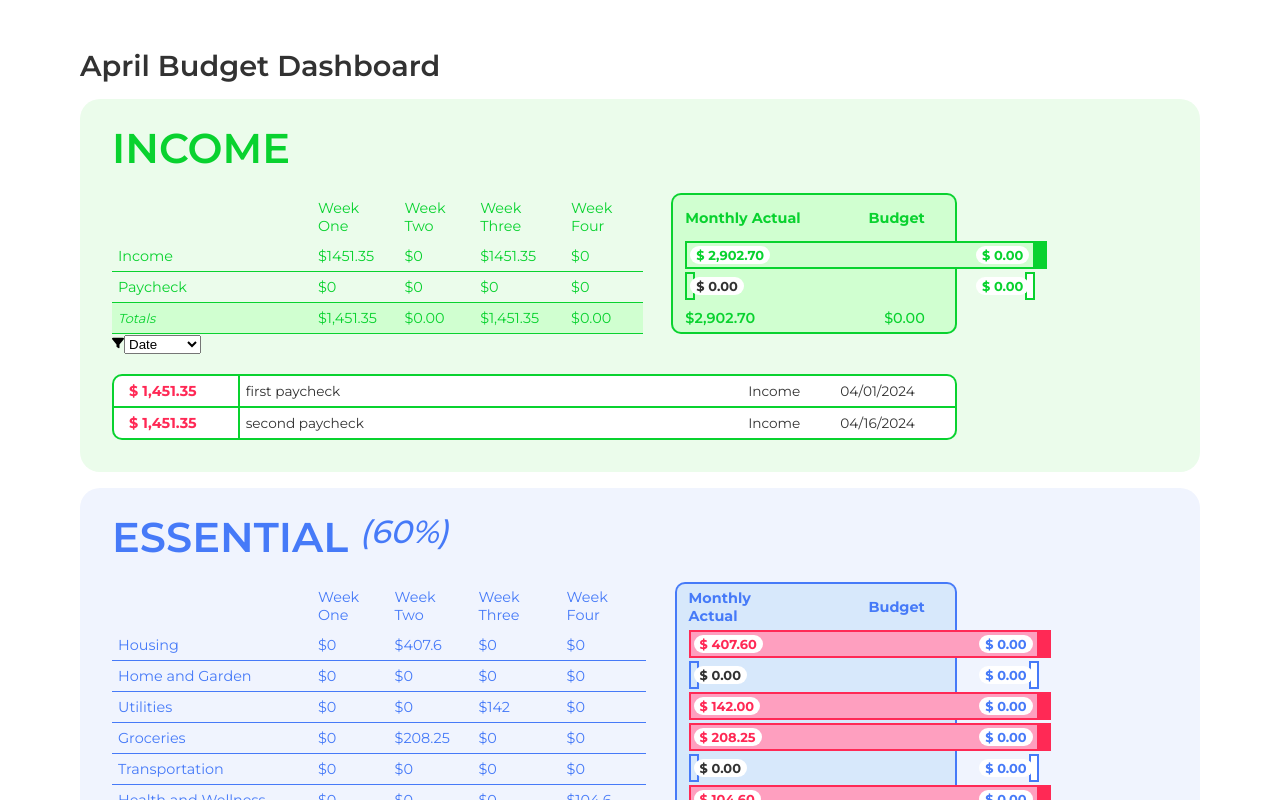
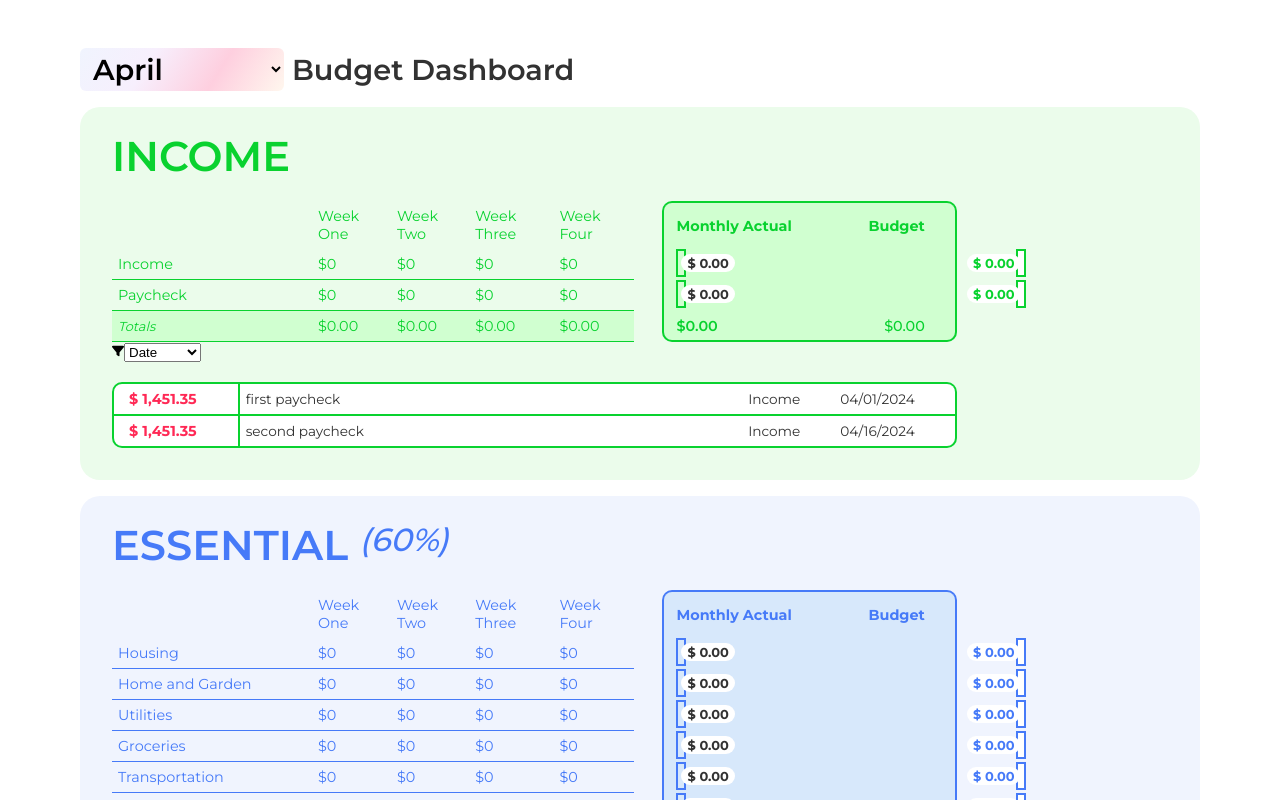
Before and after one commit to rubybeaches/BetterBudgetBuilds, a Next.js app: page /dashboard in a window 1280 px wide. Shown: the top 800 px of the page. Built offline with nearby package versions, Linux system fonts and the light colour scheme.

Commit message:
add base for month selections

```diff
--- a/src/app/components/Dashboard/SummaryTable.tsx
+++ b/src/app/components/Dashboard/SummaryTable.tsx
@@ -13,7 +13,7 @@ const SummaryTable = ({
 }) => {
   const newDate = new Date();
   const fullYear = newDate.getFullYear();
-  const month = newDate.getMonth();
+  let month = newDate.getMonth() + 1;
 
   const weeksInMonth = (year: number, month: number, weekCount: number) => {
     const lastDay = new Date(year, month + 1, 0).getDate();
--- a/src/app/dashboard/page.css
+++ b/src/app/dashboard/page.css
@@ -1,6 +1,17 @@
 .monthTitle {
   font-size: 1.8em;
   font-weight: 600;
+}
+
+.monthTitle select {
+  font-size: 1em;
+  font-weight: 600;
+  font-family: Montserrat;
+  border: none;
+  outline: none;
+  background: linear-gradient(122deg, #f0f4fe, #f7effd, #fecfdf, #fff7ee);
+  padding: 3px 9px;
+  border-radius: 6px;
 }
 
 .section {
@@ -8,97 +19,97 @@
   border-radius: 20px;
 }
 
-.section>h1 {
+.section > h1 {
   font-size: 2.6em;
   text-transform: uppercase;
   font-weight: 600;
 }
 
-.section>h1>em {
+.section > h1 > em {
   font-weight: 500;
   font-size: 2rem;
   vertical-align: text-top;
 }
 
-.section>table#summaryTable,
-.section>table#expenseTable {
+.section > table#summaryTable,
+.section > table#expenseTable {
   border-collapse: separate;
   border-spacing: 0px;
-    font-size: .9em;
+  font-size: 0.9em;
   margin-top: 20px;
   width: 80%;
 }
 
-.section>table#expenseTable {
+.section > table#expenseTable {
   color: #323232;
 }
 
-.section>table#summaryTable tr:not(:first-child) td {
+.section > table#summaryTable tr:not(:first-child) td {
   border-bottom: 1px solid;
 }
 
-.section>table#expenseTable tr td {
+.section > table#expenseTable tr td {
   border-bottom: 2px solid;
   padding-right: 15px;
 }
 
-.section>table#expenseTable tr td:nth-child(2) {
+.section > table#expenseTable tr td:nth-child(2) {
   min-width: 400px;
 }
 
-.section>table#expenseTable tr:first-child td {
+.section > table#expenseTable tr:first-child td {
   border-top: 2px solid;
 }
 
-.section>table#expenseTable tr td.expenseAmount {
-    color: #FF2955;
+.section > table#expenseTable tr td.expenseAmount {
+  color: #ff2955;
   font-weight: 700;
   padding-left: 15px;
 }
 
-.section>table#expenseTable tr td:not(:first-child) {
-    font-size: .95em;
+.section > table#expenseTable tr td:not(:first-child) {
+  font-size: 0.95em;
 }
 
-.section>table#expenseTable tr td:first-child {
+.section > table#expenseTable tr td:first-child {
   border-left: 2px solid;
 }
 
-.section>table#expenseTable tr td:first-child,
-.section>table#expenseTable tr td:last-child {
+.section > table#expenseTable tr td:first-child,
+.section > table#expenseTable tr td:last-child {
   border-right: 2px solid;
 }
 
-.section>table#expenseTable tr:first-child td:first-child {
+.section > table#expenseTable tr:first-child td:first-child {
   border-top-left-radius: 10px;
 }
 
-.section>table#expenseTable tr:first-child td:last-child {
+.section > table#expenseTable tr:first-child td:last-child {
   border-top-right-radius: 10px;
 }
 
-.section>table#expenseTable tr:last-child td:first-child {
+.section > table#expenseTable tr:last-child td:first-child {
   border-bottom-left-radius: 10px;
 }
 
-.section>table#expenseTable tr:last-child td:last-child {
+.section > table#expenseTable tr:last-child td:last-child {
   border-bottom-right-radius: 10px;
 }
 
-.section>table#summaryTable td,
-.section>table#expenseTable td {
+.section > table#summaryTable td,
+.section > table#expenseTable td {
   padding: 6px 1em 6px 6px;
 }
 
-.section>table#expenseTable td {
+.section > table#expenseTable td {
   background-color: #fff;
 }
 
-.section>table#summaryTable td:first-child {
+.section > table#summaryTable td:first-child {
   min-width: 200px;
 }
 
-.section>table#summaryTable td#summaryMonthly {
+.section > table#summaryTable td#summaryMonthly {
   border: solid 2px;
   border-radius: 10px 0 0 0;
   border-width: 2px 0 0 2px;
@@ -106,7 +117,7 @@
   padding: 0 12px;
 }
 
-.section>table#summaryTable td#summaryBudget {
+.section > table#summaryTable td#summaryBudget {
   border: solid 2px;
   border-radius: 0 10px 0 0;
   border-width: 2px 2px 0 0;
@@ -116,7 +127,7 @@
   padding: 0 30px;
 }
 
-.section>table#summaryTable tr td.summaryProgressBar {
+.section > table#summaryTable tr td.summaryProgressBar {
   border: solid 2px;
   border-width: 0 2px 0 2px;
   position: relative;
@@ -124,7 +135,7 @@
   padding: 0 12px;
 }
 
-.section>table#summaryTable tr td.summaryProgressBar span {
+.section > table#summaryTable tr td.summaryProgressBar span {
   display: flex;
   justify-content: space-between;
   position: absolute;
@@ -154,7 +165,7 @@
   border-radius: 10px;
   padding: 1px 6px;
   font-weight: 700;
-    font-size: .9em;
+  font-size: 0.9em;
   width: fit-content;
   position: absolute;
 }
@@ -167,7 +178,7 @@
   right: 6px;
 }
 
-.section>table#summaryTable tr td#empty {
+.section > table#summaryTable tr td#empty {
   border: none;
   padding-left: 1em;
 }
@@ -176,7 +187,7 @@
   border-bottom: none;
 }
 
-.section>table#summaryTable #summaryTotals td:nth-child(7) {
+.section > table#summaryTable #summaryTotals td:nth-child(7) {
   border: solid 2px;
   border-width: 0 0 2px 2px;
   border-radius: 0 0 0 10px;
@@ -184,7 +195,7 @@
   padding: 0 12px;
 }
 
-.section>table#summaryTable #summaryTotals td:nth-child(8) {
+.section > table#summaryTable #summaryTotals td:nth-child(8) {
   border: solid 2px;
   border-width: 0 2px 2px 0;
   border-radius: 0 0 10px 0;
@@ -194,33 +205,56 @@
   padding: 0 30px;
 }
 
-.section table#summaryTable td.summaryProgressBar #progressMonthly.overBudgetMonthly p,
-.section table#summaryTable td.summaryProgressBar #progressMonthly.overBudgetWarning p,
+.section
+  table#summaryTable
+  td.summaryProgressBar
+  #progressMonthly.overBudgetMonthly
+  p,
+.section
+  table#summaryTable
+  td.summaryProgressBar
+  #progressMonthly.overBudgetWarning
+  p,
 .section table#summaryTable tr#summaryTotals #overBudgetExpenses {
-    color: #FF2955;
+  color: #ff2955;
 }
 
-.section table#summaryTable td.summaryProgressBar #progressMonthly.overBudgetMonthly,
-.section table#summaryTable td.summaryProgressBar #progressBudget.overBudgetProgress,
-.section table#summaryTable td.summaryProgressBar #progressMonthly.overBudgetWarning {
-    background-color: #FE9FBF;
-    border-color: #FF2955;
+.section
+  table#summaryTable
+  td.summaryProgressBar
+  #progressMonthly.overBudgetMonthly,
+.section
+  table#summaryTable
+  td.summaryProgressBar
+  #progressBudget.overBudgetProgress,
+.section
+  table#summaryTable
+  td.summaryProgressBar
+  #progressMonthly.overBudgetWarning {
+  background-color: #fe9fbf;
+  border-color: #ff2955;
 }
 
 .overBudgetBlock {
-    background-color: #FF2955;
-    border-color: #FF2955;
+  background-color: #ff2955;
+  border-color: #ff2955;
   position: absolute;
   right: -12px;
   width: 12px;
   height: 28px;
 }
 
-.section table#summaryTable td.summaryProgressBar #progressMonthly.overBudgetMonthly {
+.section
+  table#summaryTable
+  td.summaryProgressBar
+  #progressMonthly.overBudgetMonthly {
   border-right: none;
 }
 
-.section table#summaryTable td.summaryProgressBar #progressBudget.overBudgetProgress {
+.section
+  table#summaryTable
+  td.summaryProgressBar
+  #progressBudget.overBudgetProgress {
   border-left: none;
   margin-left: -2px;
 }
@@ -236,52 +270,82 @@
 }
 
 #summaryTotals em {
-    font-size: .9em;
+  font-size: 0.9em;
 }
 
 /* Section colors */
 
-#Income.section table#summaryTable td.summaryProgressBar #progressMonthly.overBudgetWarning p,
-#Savings.section table#summaryTable td.summaryProgressBar #progressMonthly.overBudgetWarning p {
+#Income.section
+  table#summaryTable
+  td.summaryProgressBar
+  #progressMonthly.overBudgetWarning
+  p,
+#Savings.section
+  table#summaryTable
+  td.summaryProgressBar
+  #progressMonthly.overBudgetWarning
+  p {
   color: #323232;
 }
 
 #Income,
-#Income.section table#summaryTable td.summaryProgressBar #progressMonthly.overBudgetMonthly p,
+#Income.section
+  table#summaryTable
+  td.summaryProgressBar
+  #progressMonthly.overBudgetMonthly
+  p,
 #Income.section table#summaryTable tr#summaryTotals #overBudgetExpenses {
-    color: #09D22F;
+  color: #09d22f;
 }
 
 #Income #summaryTotals,
-#Income.section>table#summaryTable td#summaryBudget,
-#Income.section>table#summaryTable td#summaryMonthly,
-#Income.section>table#summaryTable tr td.summaryProgressBar,
-#Income.section table#summaryTable td.summaryProgressBar #progressMonthly.overBudgetMonthly,
-#Income.section table#summaryTable td.summaryProgressBar #progressBudget.overBudgetProgress,
-#Income.section table#summaryTable td.summaryProgressBar #progressMonthly.overBudgetWarning {
-    background-color: #D0FFD0;
+#Income.section > table#summaryTable td#summaryBudget,
+#Income.section > table#summaryTable td#summaryMonthly,
+#Income.section > table#summaryTable tr td.summaryProgressBar,
+#Income.section
+  table#summaryTable
+  td.summaryProgressBar
+  #progressMonthly.overBudgetMonthly,
+#Income.section
+  table#summaryTable
+  td.summaryProgressBar
+  #progressBudget.overBudgetProgress,
+#Income.section
+  table#summaryTable
+  td.summaryProgressBar
+  #progressMonthly.overBudgetWarning {
+  background-color: #d0ffd0;
 }
 
-#Income.section>table#summaryTable tr:not(:first-child) td,
-#Income.section>table#expenseTable tr td,
-#Income.section>table#expenseTable tr:first-child td,
-#Income.section>table#expenseTable tr td:first-child,
-#Income.section>table#expenseTable tr td:first-child,
-#Income.section>table#expenseTable tr td:last-child,
-#Income.section table#summaryTable td.summaryProgressBar #progressMonthly.overBudgetMonthly,
-#Income.section table#summaryTable td.summaryProgressBar #progressBudget.overBudgetProgress,
-#Income.section table#summaryTable td.summaryProgressBar #progressMonthly.overBudgetWarning,
+#Income.section > table#summaryTable tr:not(:first-child) td,
+#Income.section > table#expenseTable tr td,
+#Income.section > table#expenseTable tr:first-child td,
+#Income.section > table#expenseTable tr td:first-child,
+#Income.section > table#expenseTable tr td:first-child,
+#Income.section > table#expenseTable tr td:last-child,
+#Income.section
+  table#summaryTable
+  td.summaryProgressBar
+  #progressMonthly.overBudgetMonthly,
+#Income.section
+  table#summaryTable
+  td.summaryProgressBar
+  #progressBudget.overBudgetProgress,
+#Income.section
+  table#summaryTable
+  td.summaryProgressBar
+  #progressMonthly.overBudgetWarning,
 #Income .overBudgetBlock {
-    border-color: #09D22F;
+  border-color: #09d22f;
 }
 
 #Income.section,
-#Income.section>table#summaryTable tr td#empty {
-    background-color: #EBFCEB;
+#Income.section > table#summaryTable tr td#empty {
+  background-color: #ebfceb;
 }
 
 #Income .overBudgetBlock {
-    background-color: #09D22F;
+  background-color: #09d22f;
 }
 
 #Essential {
@@ -289,23 +353,23 @@
 }
 
 #Essential #summaryTotals,
-#Essential.section>table#summaryTable td#summaryBudget,
-#Essential.section>table#summaryTable td#summaryMonthly,
-#Essential.section>table#summaryTable tr td.summaryProgressBar {
+#Essential.section > table#summaryTable td#summaryBudget,
+#Essential.section > table#summaryTable td#summaryMonthly,
+#Essential.section > table#summaryTable tr td.summaryProgressBar {
   background-color: var(--blue-highlight);
 }
 
-#Essential.section>table#summaryTable tr:not(:first-child) td,
-#Essential.section>table#expenseTable tr td,
-#Essential.section>table#expenseTable tr:first-child td,
-#Essential.section>table#expenseTable tr td:first-child,
-#Essential.section>table#expenseTable tr td:first-child,
-#Essential.section>table#expenseTable tr td:last-child {
+#Essential.section > table#summaryTable tr:not(:first-child) td,
+#Essential.section > table#expenseTable tr td,
+#Essential.section > table#expenseTable tr:first-child td,
+#Essential.section > table#expenseTable tr td:first-child,
+#Essential.section > table#expenseTable tr td:first-child,
+#Essential.section > table#expenseTable tr td:last-child {
   border-color: var(--blue-color);
 }
 
 #Essential.section,
-#Essential.section>table#summaryTable tr td#empty {
+#Essential.section > table#summaryTable tr td#empty {
   background-color: var(--blue-background);
 }
 
@@ -314,57 +378,79 @@
 }
 
 #Non-Essential #summaryTotals,
-#Non-Essential.section>table#summaryTable td#summaryBudget,
-#Non-Essential.section>table#summaryTable td#summaryMonthly,
-#Non-Essential.section>table#summaryTable tr td.summaryProgressBar {
+#Non-Essential.section > table#summaryTable td#summaryBudget,
+#Non-Essential.section > table#summaryTable td#summaryMonthly,
+#Non-Essential.section > table#summaryTable tr td.summaryProgressBar {
   background-color: var(--purple-highlight);
 }
 
-#Non-Essential.section>table#summaryTable tr:not(:first-child) td,
-#Non-Essential.section>table#expenseTable tr td,
-#Non-Essential.section>table#expenseTable tr:first-child td,
-#Non-Essential.section>table#expenseTable tr td:first-child,
-#Non-Essential.section>table#expenseTable tr td:first-child,
-#Non-Essential.section>table#expenseTable tr td:last-child {
+#Non-Essential.section > table#summaryTable tr:not(:first-child) td,
+#Non-Essential.section > table#expenseTable tr td,
+#Non-Essential.section > table#expenseTable tr:first-child td,
+#Non-Essential.section > table#expenseTable tr td:first-child,
+#Non-Essential.section > table#expenseTable tr td:first-child,
+#Non-Essential.section > table#expenseTable tr td:last-child {
   border-color: var(--purple-color);
 }
 
 #Non-Essential.section,
-#Non-Essential.section>table#summaryTable tr td#empty {
+#Non-Essential.section > table#summaryTable tr td#empty {
   background-color: var(--purple-background);
 }
 
 #Savings,
-#Savings.section table#summaryTable td.summaryProgressBar #progressMonthly.overBudgetMonthly p,
+#Savings.section
+  table#summaryTable
+  td.summaryProgressBar
+  #progressMonthly.overBudgetMonthly
+  p,
 #Savings.section table#summaryTable tr#summaryTotals #overBudgetExpenses {
   color: var(--orange-color);
 }
 
 #Savings #summaryTotals,
-#Savings.section>table#summaryTable td#summaryBudget,
-#Savings.section>table#summaryTable td#summaryMonthly,
-#Savings.section>table#summaryTable tr td.summaryProgressBar,
-#Savings.section table#summaryTable td.summaryProgressBar #progressMonthly.overBudgetMonthly,
-#Savings.section table#summaryTable td.summaryProgressBar #progressBudget.overBudgetProgress,
-#Savings.section table#summaryTable td.summaryProgressBar #progressMonthly.overBudgetWarning {
+#Savings.section > table#summaryTable td#summaryBudget,
+#Savings.section > table#summaryTable td#summaryMonthly,
+#Savings.section > table#summaryTable tr td.summaryProgressBar,
+#Savings.section
+  table#summaryTable
+  td.summaryProgressBar
+  #progressMonthly.overBudgetMonthly,
+#Savings.section
+  table#summaryTable
+  td.summaryProgressBar
+  #progressBudget.overBudgetProgress,
+#Savings.section
+  table#summaryTable
+  td.summaryProgressBar
+  #progressMonthly.overBudgetWarning {
   background-color: var(--orange-highlight);
 }
 
-#Savings.section>table#summaryTable tr:not(:first-child) td,
-#Savings.section>table#expenseTable tr td,
-#Savings.section>table#expenseTable tr:first-child td,
-#Savings.section>table#expenseTable tr td:first-child,
-#Savings.section>table#expenseTable tr td:first-child,
-#Savings.section>table#expenseTable tr td:last-child,
-#Savings.section table#summaryTable td.summaryProgressBar #progressMonthly.overBudgetMonthly,
-#Savings.section table#summaryTable td.summaryProgressBar #progressBudget.overBudgetProgress,
-#Savings.section table#summaryTable td.summaryProgressBar #progressMonthly.overBudgetWarning,
+#Savings.section > table#summaryTable tr:not(:first-child) td,
+#Savings.section > table#expenseTable tr td,
+#Savings.section > table#expenseTable tr:first-child td,
+#Savings.section > table#expenseTable tr td:first-child,
+#Savings.section > table#expenseTable tr td:first-child,
+#Savings.section > table#expenseTable tr td:last-child,
+#Savings.section
+  table#summaryTable
+  td.summaryProgressBar
+  #progressMonthly.overBudgetMonthly,
+#Savings.section
+  table#summaryTable
+  td.summaryProgressBar
+  #progressBudget.overBudgetProgress,
+#Savings.section
+  table#summaryTable
+  td.summaryProgressBar
+  #progressMonthly.overBudgetWarning,
 #Savings .overBudgetBlock {
   border-color: var(--orange-color);
 }
 
 #Savings.section,
-#Savings.section>table#summaryTable tr td#empty {
+#Savings.section > table#summaryTable tr td#empty {
   background-color: var(--orange-background);
 }
 
--- a/src/app/dashboard/page.tsx
+++ b/src/app/dashboard/page.tsx
@@ -8,10 +8,35 @@ import { defaultIncomeCategories } from "../lib/helpers";
 import { seedExpenses } from "../lib/helpers";
 import ExpenseTable from "../components/Dashboard/ExpenseTable";
 import categories from "../lib/seed.json";
+import { usePathname, useRouter, useSearchParams } from "next/navigation";
 
-const Dashboard = () => {
-  let newDate = new Date();
-  let month = newDate.toLocaleString("en-US", { month: "long" });
+const Dashboard = ({
+  searchParams,
+}: {
+  searchParams?: {
+    month?: string;
+  };
+}) => {
+  const allMonths = [
+    "January",
+    "February",
+    "March",
+    "April",
+    "May",
+    "June",
+    "July",
+    "August",
+    "September",
+    "October",
+    "November",
+    "December",
+  ];
+
+  const monthParam = searchParams?.month || "";
+  let today = new Date();
+  let month = allMonths.includes(monthParam)
+    ? monthParam
+    : today.toLocaleString("en-US", { month: "long" });
   const [userCategories, setUserCategories] = useState<category[]>(categories);
   const [userExpenses, setUserExpenses] = useState<expense[]>(seedExpenses);
   const [income, setIncome] = useState(0);
@@ -39,6 +64,16 @@ const Dashboard = () => {
       setIncome(Number(JSON.parse(income)));
     }
   }, []);
+
+  const sParams = useSearchParams();
+  const pathname = usePathname();
+  const { replace } = useRouter();
+
+  const changeMonth = (month: string) => {
+    const params = new URLSearchParams(sParams);
+    params.set("month", month);
+    replace(`${pathname}?${params.toString()}`, { scroll: false });
+  };
 
   const [essentialCategories, setEssentialCategories] = useState(
     setActiveCategories(userCategories, "essential")
@@ -76,7 +111,17 @@ const Dashboard = () => {
 
   return (
     <main className="main">
-      <h2 className="monthTitle">{month} Budget Dashboard</h2>
+      <h2 className="monthTitle">
+        <select
+          defaultValue={month}
+          onChange={(e) => changeMonth(e.target.value)}
+        >
+          {allMonths.map((m) => (
+            <option value={m} label={m} />
+          ))}
+        </select>{" "}
+        Budget Dashboard
+      </h2>
 
       <div id="Income" className="section">
         <h1>Income</h1>
```
Lines whose indentation alone changed are shown as unchanged.
